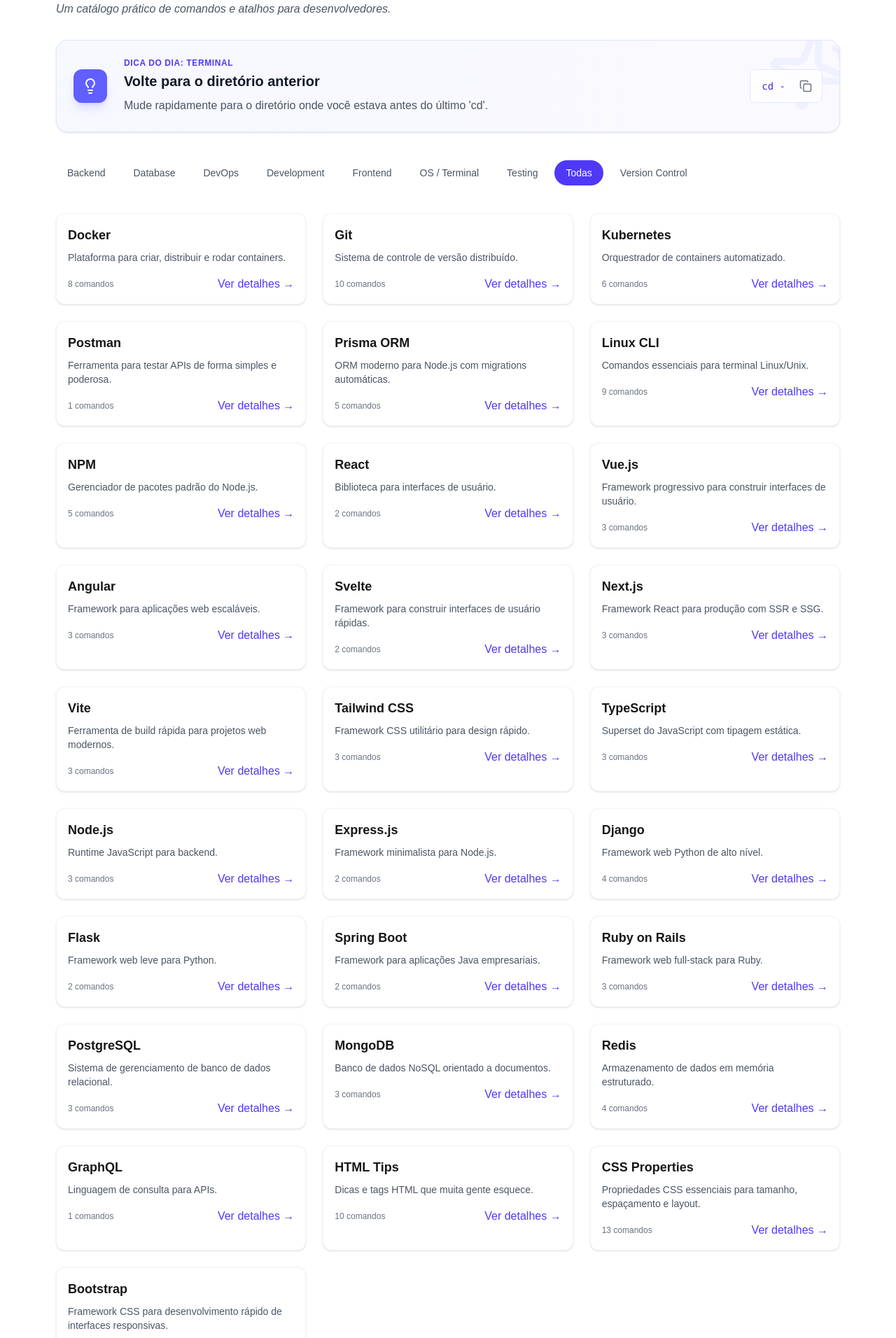
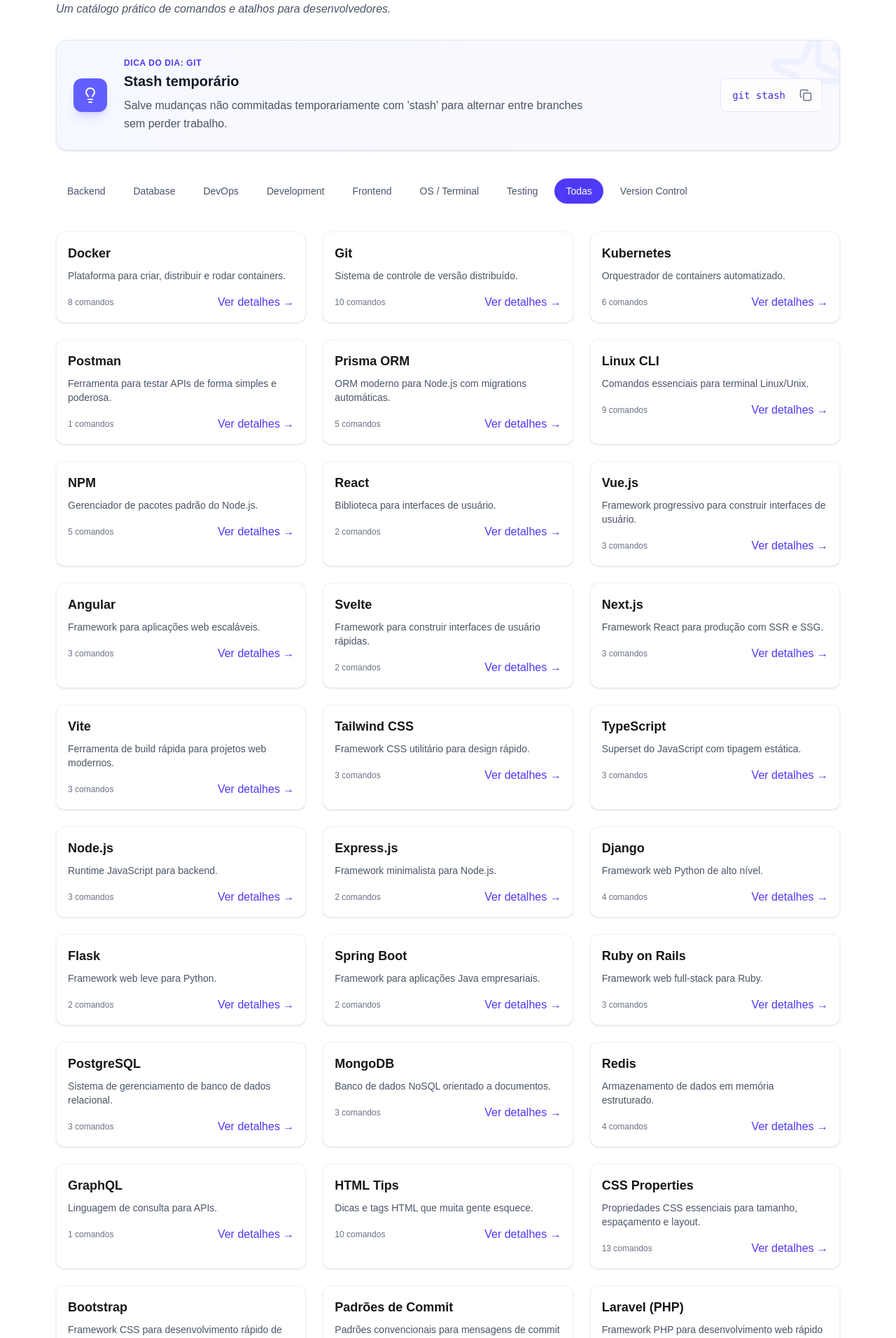
Before and after one commit to lazaaro01/Tech-Tools-Hub, a Next.js app: page / in a window 1280 px wide. Shown: the part 140-2052 px from the top of the page at 70% size. Built offline with nearby package versions, Linux system fonts and the light colour scheme.

Commit message:
feat: adiciona novos comandos e dicas para ferramentas, incluindo padrões de commit.

```diff
--- a/src/components/DailyTip.tsx
+++ b/src/components/DailyTip.tsx
@@ -5,10 +5,7 @@
 import { Lightbulb, Copy, Check, Sparkles } from "lucide-react";
 
 export default function DailyTip() {
-    const [tip, setTip] = useState<Tip | null>(null);
-    const [copied, setCopied] = useState(false);
-
-    useEffect(() => {
+    const [tip] = useState<Tip | null>(() => {
         const now = new Date();
         const start = new Date(now.getFullYear(), 0, 0);
         const diff = now.getTime() - start.getTime();
@@ -16,8 +13,9 @@
         const dayOfYear = Math.floor(diff / oneDay);
 
         const index = dayOfYear % tips.length;
-        setTip(tips[index]);
-    }, []);
+        return tips[index];
+    });
+    const [copied, setCopied] = useState(false);
 
     const copyToClipboard = (text: string) => {
         navigator.clipboard.writeText(text);
@@ -29,7 +27,6 @@
 
     return (
         <div className="relative overflow-hidden rounded-2xl border border-indigo-100 dark:border-indigo-900/30 bg-gradient-to-r from-indigo-50/50 to-violet-50/50 dark:from-indigo-950/20 dark:to-violet-950/20 p-6 shadow-sm mb-10 transition-all hover:shadow-md">
-            {/* Background decoration */}
             <div className="absolute -right-4 -top-4 text-indigo-200/20 dark:text-indigo-800/20 rotate-12">
                 <Sparkles size={120} />
             </div>
--- a/src/components/Navbar.tsx
+++ b/src/components/Navbar.tsx
@@ -18,7 +18,6 @@
           </div>
         </Link>
 
-        {/* espaço flexível: busca vai crescer */}
         <div className="flex-1 max-w-md">
           <SearchBar />
         </div>
--- a/src/data/tips.ts
+++ b/src/data/tips.ts
@@ -54,5 +54,63 @@
         title: "Volte para o diretório anterior",
         content: "Mude rapidamente para o diretório onde você estava antes do último 'cd'.",
         command: "cd -"
+    },
+    {
+        id: 8,
+        tool: "Node.js",
+        title: "Verifique versões de pacotes",
+        content: "Liste todas as dependências instaladas com suas versões para manter o controle do projeto.",
+        command: "npm list --depth=0"
+    },
+    {
+        id: 9,
+        tool: "React",
+        title: "Hooks personalizados",
+        content: "Crie hooks personalizados para reutilizar lógica de estado entre componentes, tornando seu código mais limpo e modular.",
+    },
+    {
+        id: 10,
+        tool: "TypeScript",
+        title: "Tipos utilitários",
+        content: "Use tipos utilitários como 'Partial' ou 'Pick' para manipular interfaces de forma eficiente sem redefini-las.",
+    },
+    {
+        id: 11,
+        tool: "Bash",
+        title: "Histórico de comandos",
+        content: "Pressione 'Ctrl + R' para buscar no histórico de comandos do terminal de forma interativa.",
+    },
+    {
+        id: 12,
+        tool: "Git",
+        title: "Stash temporário",
+        content: "Salve mudanças não commitadas temporariamente com 'stash' para alternar entre branches sem perder trabalho.",
+        command: "git stash"
+    },
+    {
+        id: 13,
+        tool: "Docker",
+        title: "Logs em tempo real",
+        content: "Monitore os logs de um container em execução para depurar aplicações em tempo real.",
+        command: "docker logs -f container_name"
+    },
+    {
+        id: 14,
+        tool: "VS Code",
+        title: "Snippets personalizados",
+        content: "Crie snippets personalizados no VS Code para acelerar a escrita de código repetitivo.",
+    },
+    {
+        id: 15,
+        tool: "NPM",
+        title: "Scripts customizados",
+        content: "Defina scripts personalizados no package.json para automatizar tarefas comuns do projeto.",
+    },
+    {
+        id: 16,
+        tool: "Linux",
+        title: "Processos em execução",
+        content: "Liste todos os processos em execução com detalhes para monitorar o sistema.",
+        command: "ps aux"
     }
 ];
--- a/src/data/tools.ts
+++ b/src/data/tools.ts
@@ -379,5 +379,42 @@
       { title: "Responsive Breakpoints", cmd: "d-none d-md-block - Esconde em mobile, mostra em md+" }
     ],
     docs: "https://getbootstrap.com/"
+  },
+  {
+    slug: "git-commit-standards",
+    name: "Padrões de Commit",
+    description: "Padrões convencionais para mensagens de commit com tags para melhor organização do histórico.",
+    category: "Version Control",
+    commands: [
+      { title: "New Feature", cmd: "feat: Para novas funcionalidades ou melhorias significativas." },
+      { title: "Fix", cmd: "fix: Para correções de bugs ou problemas críticos." },
+      { title: "Refactor", cmd: " refactor: Para alterações no código que melhoram a estrutura ou legibilidade, mas não alteram o comportamento." },
+      { title: "Improvement", cmd: "improvement: Para melhorias gerais que não necessariamente são refatorações." },
+      { title: "Docs", cmd: "docs: Para alterações na documentação do projeto." },
+      { title: "Remove", cmd: "remove: Quando você remove código, arquivos ou funcionalidades obsoletas." },
+      { title: "Style", cmd: "style: Para alterações de estilo (ex: formatação de código), sem mudar o comportamento do software." },
+      { title: "Test", cmd: "test: Para adição ou modificação de testes." },
+      { title: "Quality", cmd: "chore: Qualidade do código / refatoração" }
+    ],
+    docs: "https://github.com/iuricode/padroes-de-commits"
+  },
+  {
+    slug: "laravel",
+    name: "Laravel (PHP)",
+    description: "Framework PHP para desenvolvimento web rápido e elegante, com ferramentas para autenticação, roteamento e bancos de dados.",
+    category: "Backend",
+    commands: [
+      { title: "Instalar Laravel", cmd: "composer create-project laravel/laravel my-app" },
+      { title: "Rodar servidor", cmd: "php artisan serve" },
+      { title: "Criar migration", cmd: "php artisan make:migration create_users_table" },
+      { title: "Executar migrations", cmd: "php artisan migrate" },
+      { title: "Criar model", cmd: "php artisan make:model User" },
+      { title: "Criar controller", cmd: "php artisan make:controller UserController" },
+      { title: "Gerar chave da app", cmd: "php artisan key:generate" },
+      { title: "Limpar cache", cmd: "php artisan cache:clear" },
+      { title: "Criar seeder", cmd: "php artisan make:seeder UsersTableSeeder" },
+      { title: "Executar seeders", cmd: "php artisan db:seed" }
+    ],
+    docs: "https://laravel.com/docs"
   }
 ];
```
